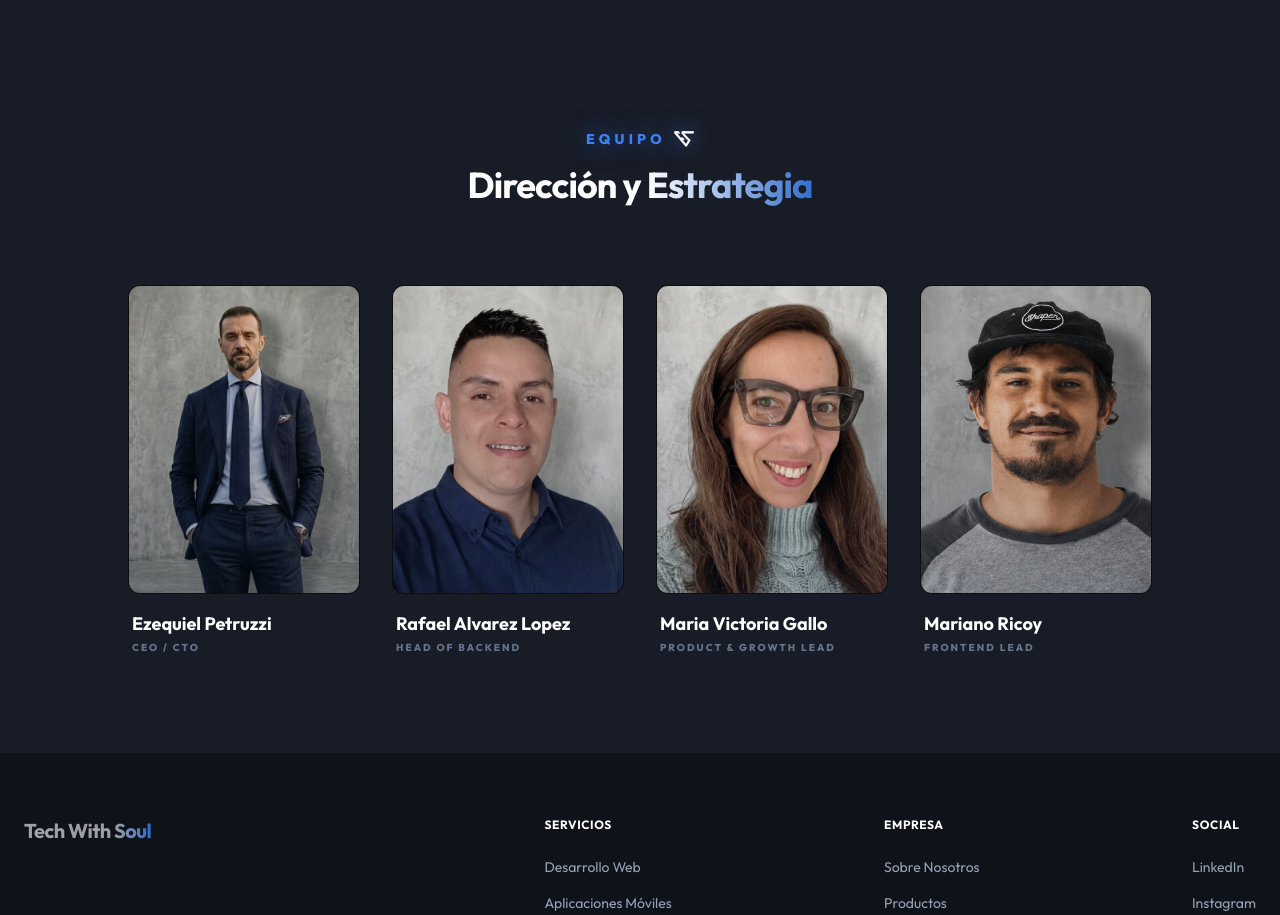
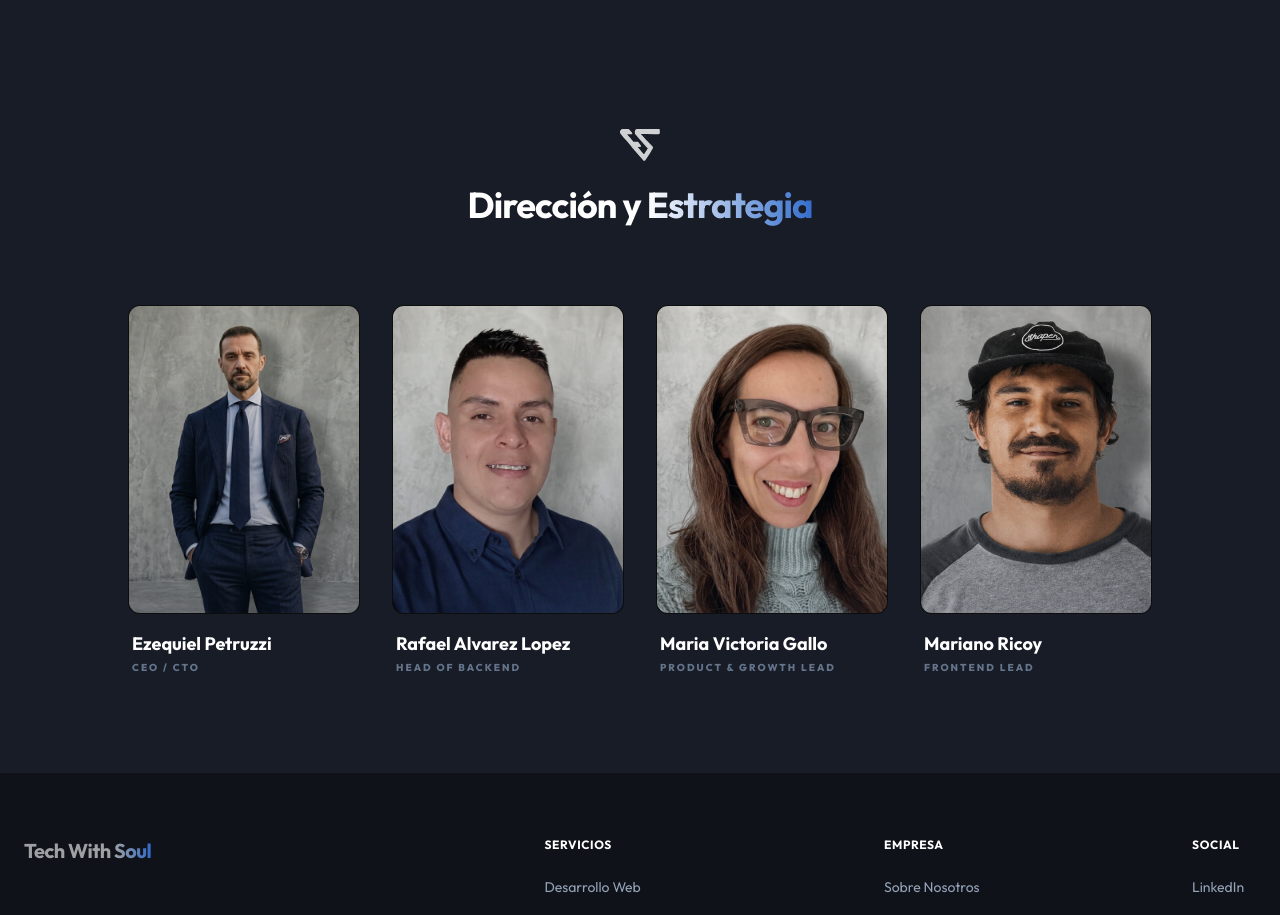
Before and after one commit to MarianoRicoy/tws-landing, a Next.js app: page /nosotros in a window 1280 px wide. Shown: the part 2040-2955 px from the top of the page. Built offline with nearby package versions, Linux system fonts and the light colour scheme.

Commit message:
Design: Redesigned team section header with centered white isologo and removed Equipo text

```diff
--- a/components/DreamTeam.tsx
+++ b/components/DreamTeam.tsx
@@ -116,17 +116,11 @@ export default function DreamTeam() {
     <section data-theme="dark" className="py-24 relative overflow-hidden">
       <div className="max-w-7xl mx-auto px-6 relative z-10">
         <div className="text-center mb-20 flex flex-col items-center">
-          <div className="flex items-center gap-2 mb-4">
-            <h2 className="text-sm font-black tracking-[0.3em] text-accent-cyan uppercase" style={{ textShadow: '0 0 25px rgba(58, 130, 246, 0.8)' }}>
-              Equipo
-            </h2>
-            <img
-              src="/Isologo.svg"
-              alt="TWS Isologo"
-              className="h-4 w-auto brightness-0 invert [filter:sepia(100%)_hue-rotate(190deg)_saturate(500%)]"
-              style={{ filter: 'drop-shadow(0 0 10px rgba(58, 130, 246, 0.8))' }}
-            />
-          </div>
+          <img
+            src="/Isologo.svg"
+            alt="TWS Isologo"
+            className="h-8 w-auto mb-6 opacity-80"
+          />
           <h1 className="text-3xl md:text-4xl font-bold text-white tracking-tight leading-tight">
             Dirección y <span className="bg-clip-text text-transparent bg-gradient-to-r from-white to-accent-cyan/80">Estrategia</span>
           </h1>
```
